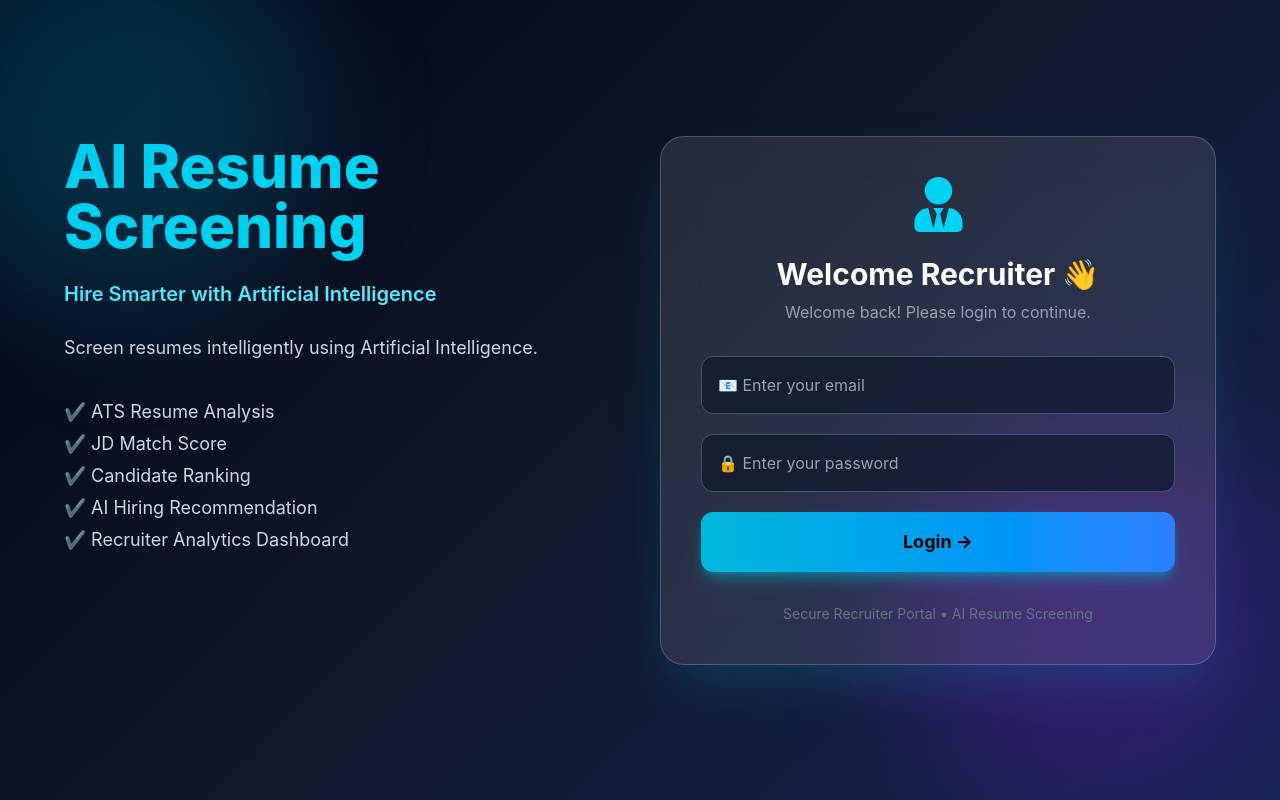
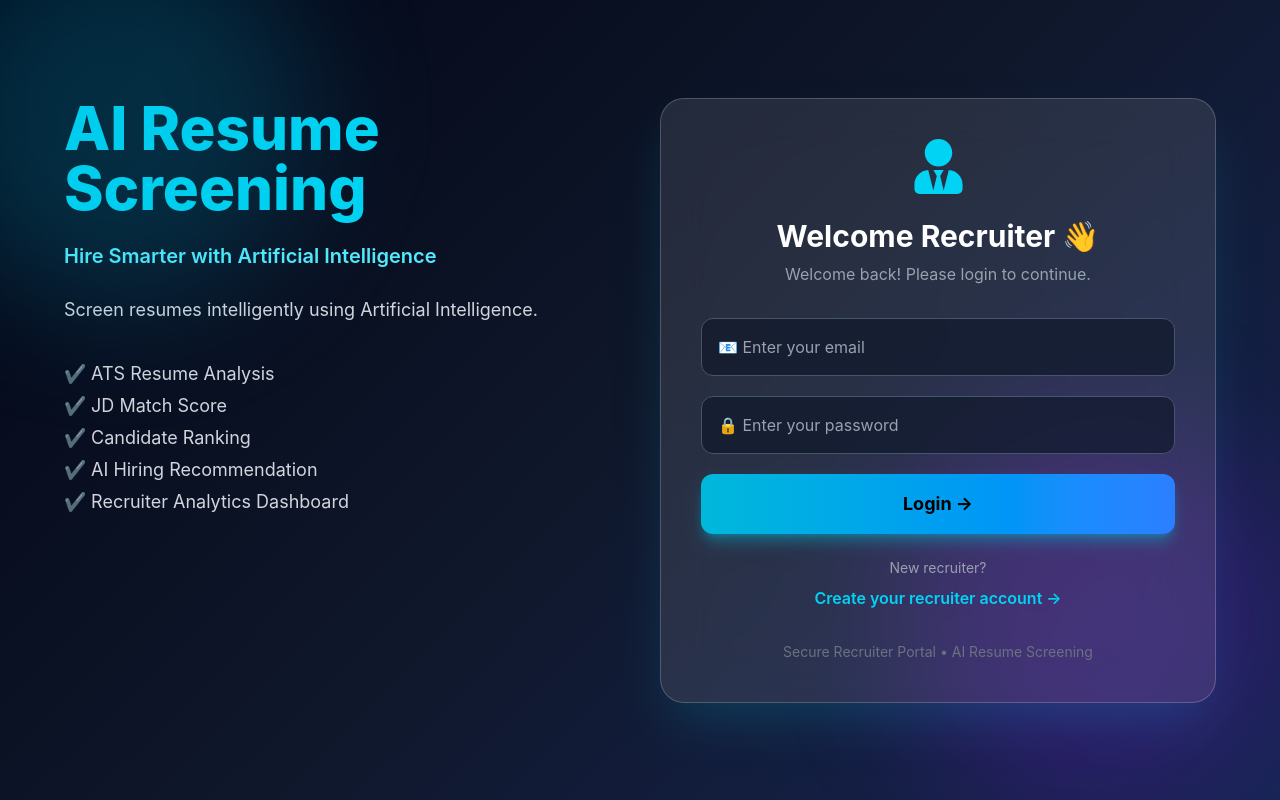
Before and after one commit to roniarosariosamk/AI-Resume-Screening-Pro, a React app in the folder frontend/: page /login in a window 1280 px wide. Built offline with nearby package versions, Linux system fonts and the light colour scheme; no server answers; the HTML template or start-up script is replaced by a standard one.

Commit message:
Add recruiter registration link to login page

```diff
--- a/frontend/src/pages/LoginPage.jsx
+++ b/frontend/src/pages/LoginPage.jsx
@@ -163,6 +163,30 @@ function LoginPage() {
                         Login →
                     </button>
 
+                    {/* REGISTER SECTION */}
+
+                    <div className="text-center mt-6">
+
+                        <p className="text-gray-400 text-sm">
+                            New recruiter?
+                        </p>
+
+                        <button
+                            onClick={() => navigate("/register")}
+                            className="
+                            mt-2
+                            text-cyan-400
+                            hover:text-cyan-300
+                            font-semibold
+                            transition
+                            "
+                        >
+                            Create your recruiter account →
+                        </button>
+
+                    </div>
+
+
                     <p className="text-center text-gray-500 text-sm mt-8">
 
                         Secure Recruiter Portal • AI Resume Screening
```
